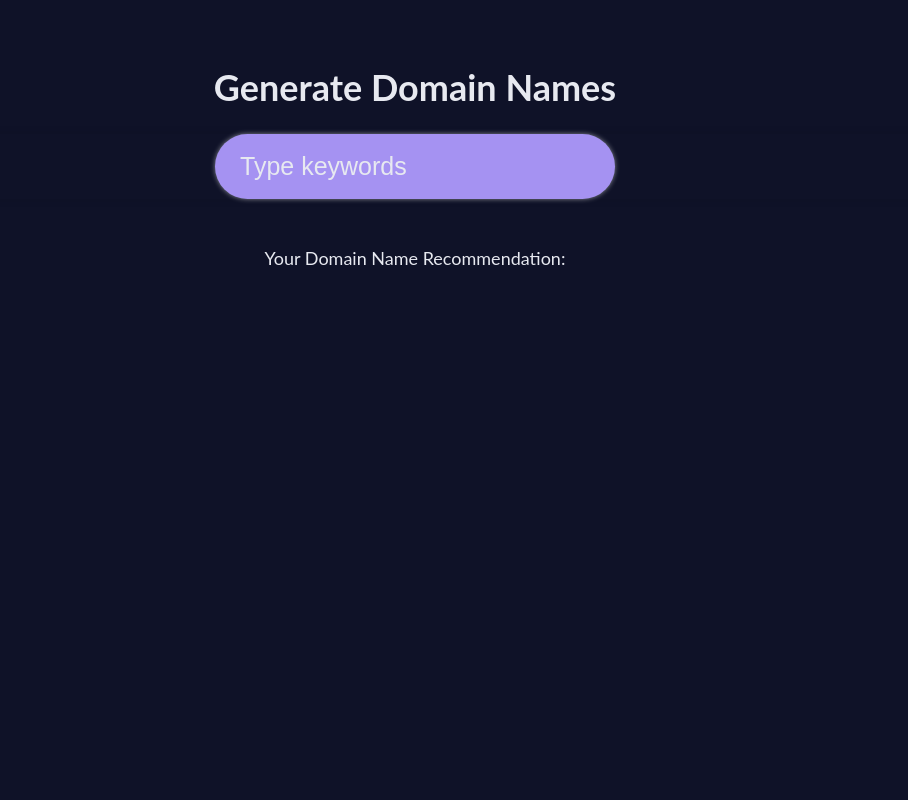
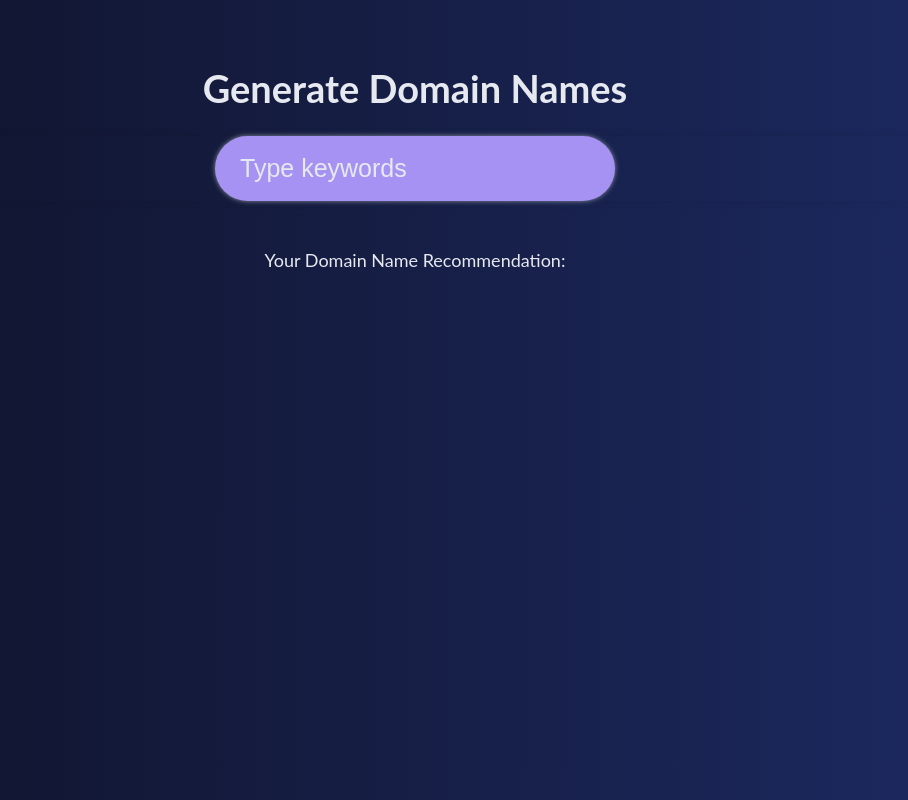
Before and after one commit to AlpianPPLG/Generate-Domain-Names, a React (Create React App) app: page / in a window 1280 px wide. Shown: the whole page, without its empty margins (225-1133 px from the left). Built offline with nearby package versions, Linux system fonts and the light colour scheme.

Commit message:
Update App.css
update app css

```diff
--- a/src/components/App/App.css
+++ b/src/components/App/App.css
@@ -1,7 +1,9 @@
 body {
-  background: #0f1228;
+  background: linear-gradient(to right, #0f1228, #1d2b64);
   overflow-x: hidden;
   color: #e7e9f0;
   font-family: "Lato", sans-serif;
-  font-size: 18px;
+  font-size: 19px;
+  background-attachment: fixed;
+  background-size: cover;
 }
```
